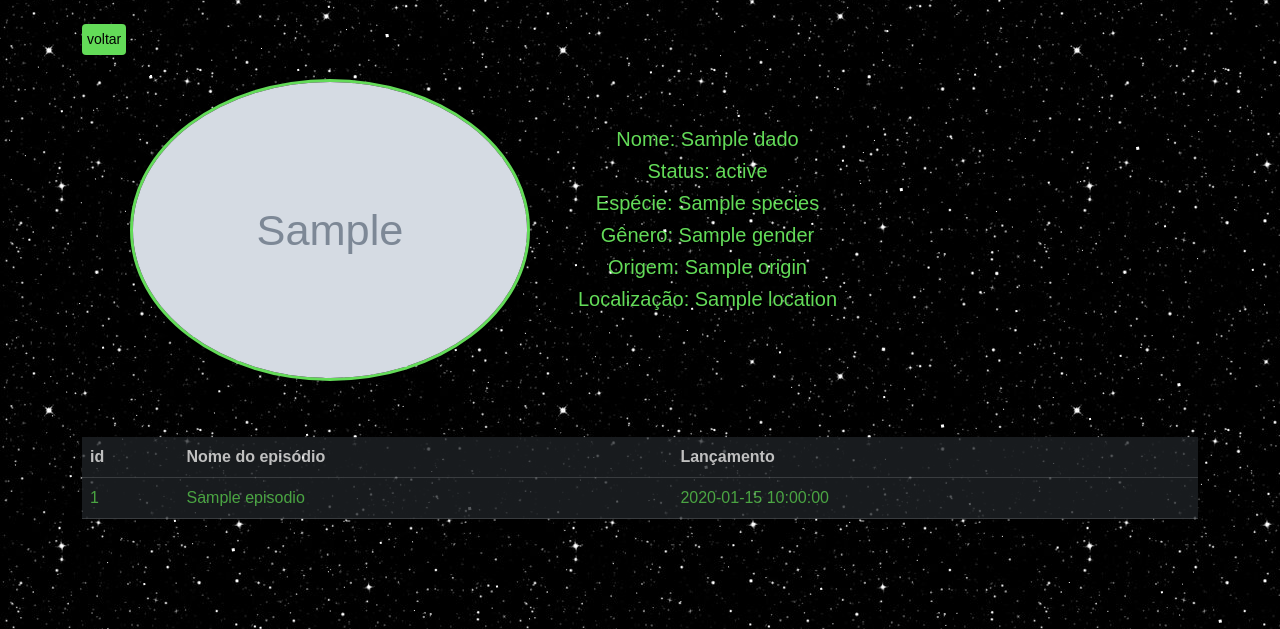
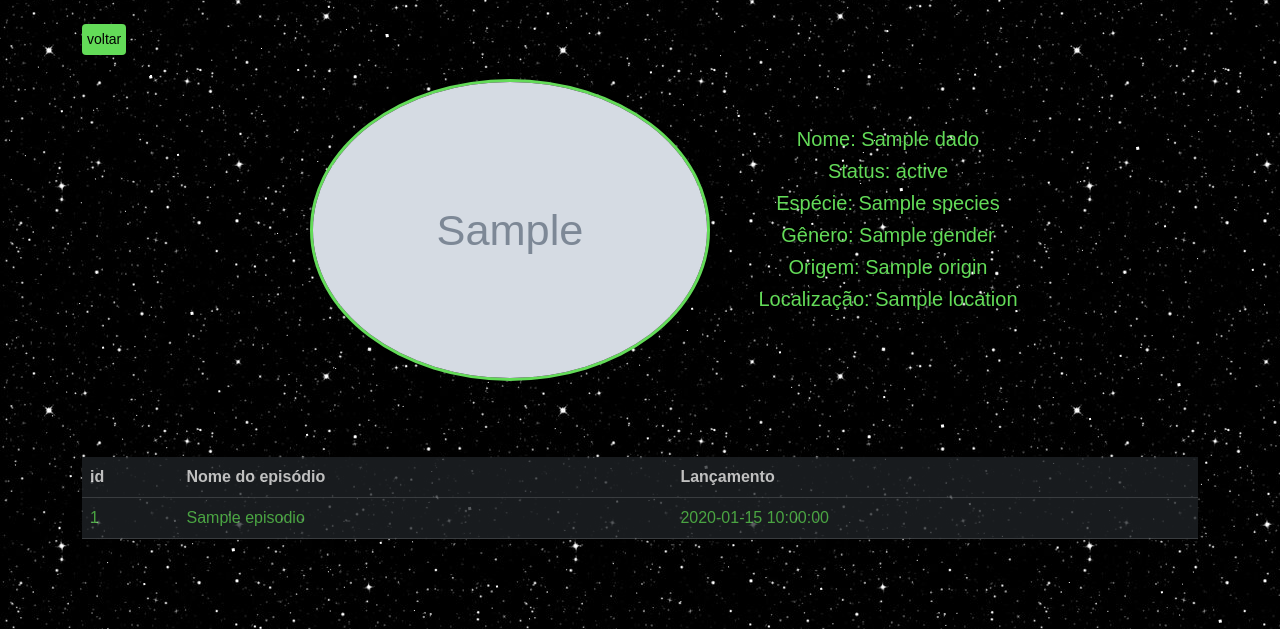
Before and after one commit to AleDevir/rick_e_morty, a Flask app: template templates/personagem.html in a window 1280 px wide. Shown: the part 76-705 px from the top of the page. Run offline with Flask 3, Linux system fonts and the light colour scheme; the template is opened without the code that fills it: most values are stand-ins (such as "Sample title", 1, 10 or a date in 2020).

Commit message:
Style: ajustes no template personagem

```diff
--- a/templates/personagem.html
+++ b/templates/personagem.html
@@ -1,20 +1,26 @@
 {% extends "layout.html" %}
 {% block content %}
 <div class="my-4">
-    <a class="btn btn-sm p-1"  style="background-color: #63db58; text-decoration: none; color: black"
-    href="javascript:history.back()">voltar</a>
+    <a class="btn btn-sm p-1" style="background-color: #63db58; text-decoration: none; color: black"
+        href="javascript:history.back()">voltar</a>
 </div>
 
-<div class="d-flex flex-column justify-content-center" >
-    <div class="d-flex align-baseline">
-        <img src="{{dados.image}}" alt="{{dados.name}}" class="img-fluid mb-2 rounded-circle mx-5" style="border: solid 3px #63db58;" width="400px" height="300px"/>
-        <div class="my-5" >
+<div class="d-flex flex-column justify-content-center">
+    <div class="d-flex align-baseline justify-content-center" style="margin-bottom: 20px; flex-wrap: wrap; padding: 0;">
+        <img src="{{dados.image}}" alt="{{dados.name}}" class="img-fluid mb-2 rounded-circle mx-5"
+            style="border: solid 3px #63db58;" width="400px" height="300px" />
+        <div class="my-5">
             <h5 class="color-primary text-center">Nome: {{dados.name}}</h5>
-            <h5 class="color-primary text-center">Status: {% if dados.status != 'unknown' %}{{dados.status}}{% else %}desconhecido{% endif %}</h5>
-            <h5 class="color-primary text-center">Espécie: {% if dados.species != 'unknown' %}{{dados.species}}{% else %}desconhecido{% endif %}</h5>
-            <h5 class="color-primary text-center">Gênero: {% if dados.gender != 'unknown' %}{{dados.gender}}{% else %}desconhecido{% endif %}</h5>
-            <h5 class="color-primary text-center">Origem: {% if dados.origin.name != 'unknown' %}{{dados.origin.name}}{% else %}desconhecida{% endif %}</h5>
-            <h5 class="color-primary text-center">Localização: {% if dados.location.name != 'unknown' %}{{dados.location.name}}{% else %}desconhecida{% endif %}</h5>
+            <h5 class="color-primary text-center">Status: {% if dados.status != 'unknown' %}{{dados.status}}{% else
+                %}desconhecido{% endif %}</h5>
+            <h5 class="color-primary text-center">Espécie: {% if dados.species != 'unknown' %}{{dados.species}}{% else
+                %}desconhecido{% endif %}</h5>
+            <h5 class="color-primary text-center">Gênero: {% if dados.gender != 'unknown' %}{{dados.gender}}{% else
+                %}desconhecido{% endif %}</h5>
+            <h5 class="color-primary text-center">Origem: {% if dados.origin.name != 'unknown' %}{{dados.origin.name}}{%
+                else %}desconhecida{% endif %}</h5>
+            <h5 class="color-primary text-center">Localização: {% if dados.location.name != 'unknown'
+                %}{{dados.location.name}}{% else %}desconhecida{% endif %}</h5>
         </div>
     </div>
     {% include "episodios_tabela.html" %}
```
